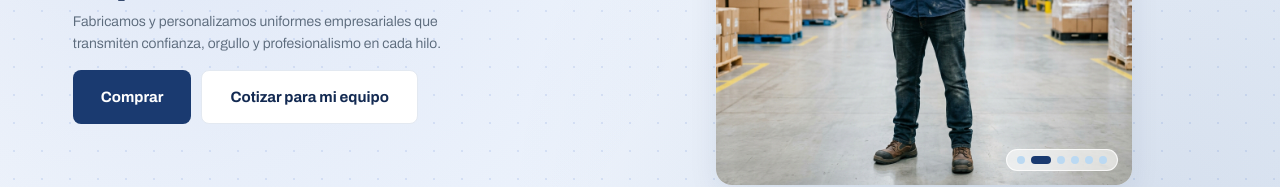
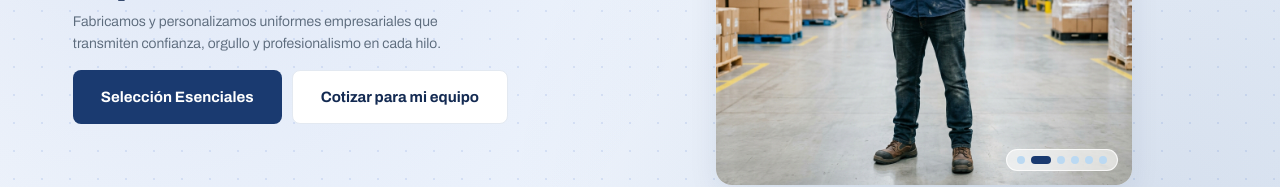
Before and after one commit to danieltrejomx/hupac-textiles-web, a Next.js app: page / in a window 1280 px wide. Shown: the part 375-562 px from the top of the page. Built offline with nearby package versions, Linux system fonts and the light colour scheme; no server answers.

Commit message:
fix: cambiar el texto del boton azul del Hero unicamente a 'Selección Esenciales'

```diff
--- a/components/Hero.tsx
+++ b/components/Hero.tsx
@@ -69,7 +69,7 @@ export default function Hero() {
         <h1>Tu negocio con una imagen superior.</h1>
         <p className="lead">Fabricamos y personalizamos uniformes empresariales que transmiten confianza, orgullo y profesionalismo en cada hilo.</p>
         <div className="hero-ctas">
-          <Link href="#catalogo" className="btn">Comprar</Link>
+          <Link href="#catalogo" className="btn">Selección Esenciales</Link>
           <Link href="#cotizador" className="btn sec">Cotizar para mi equipo</Link>
         </div>
       </div>
```
